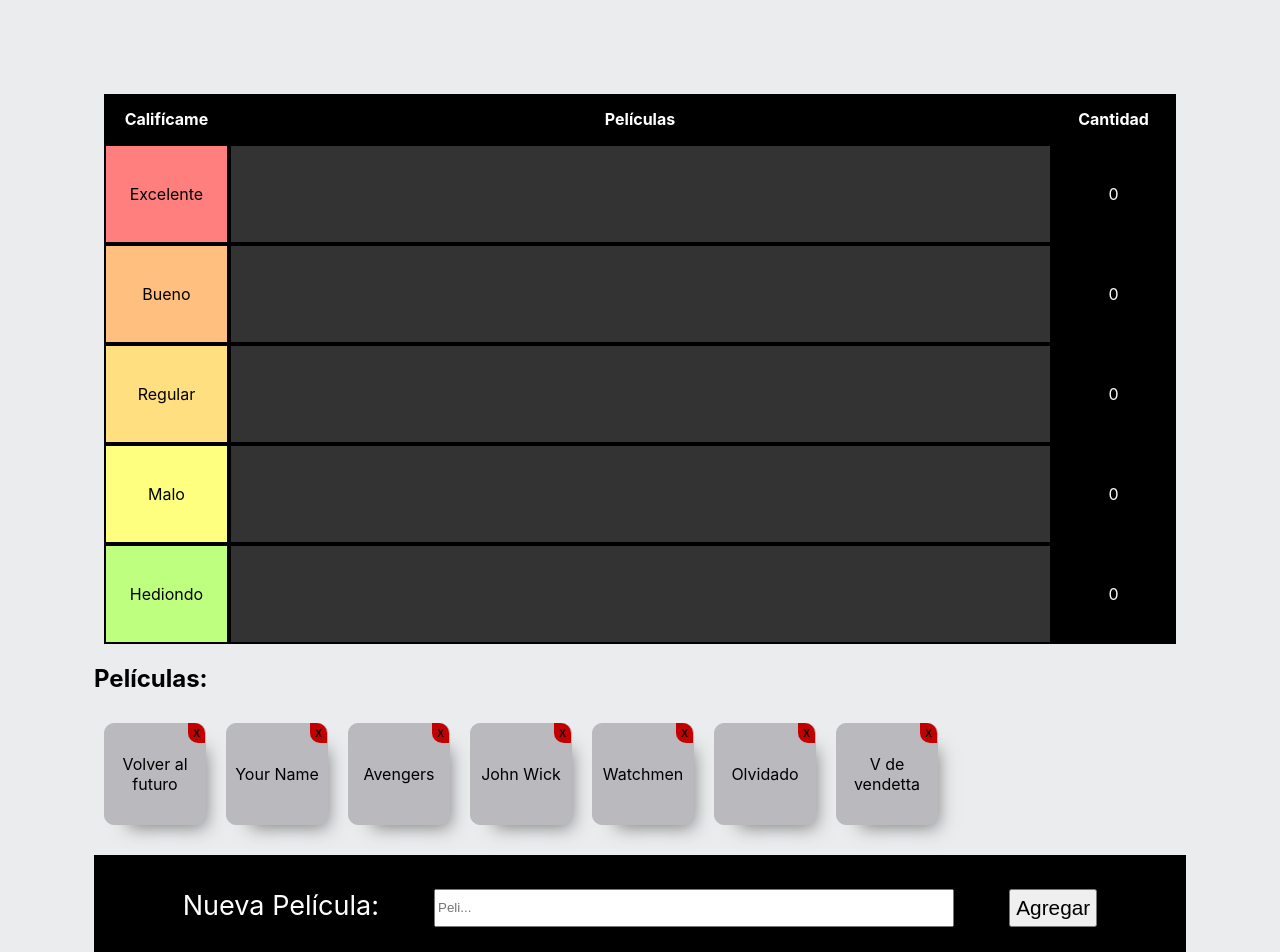
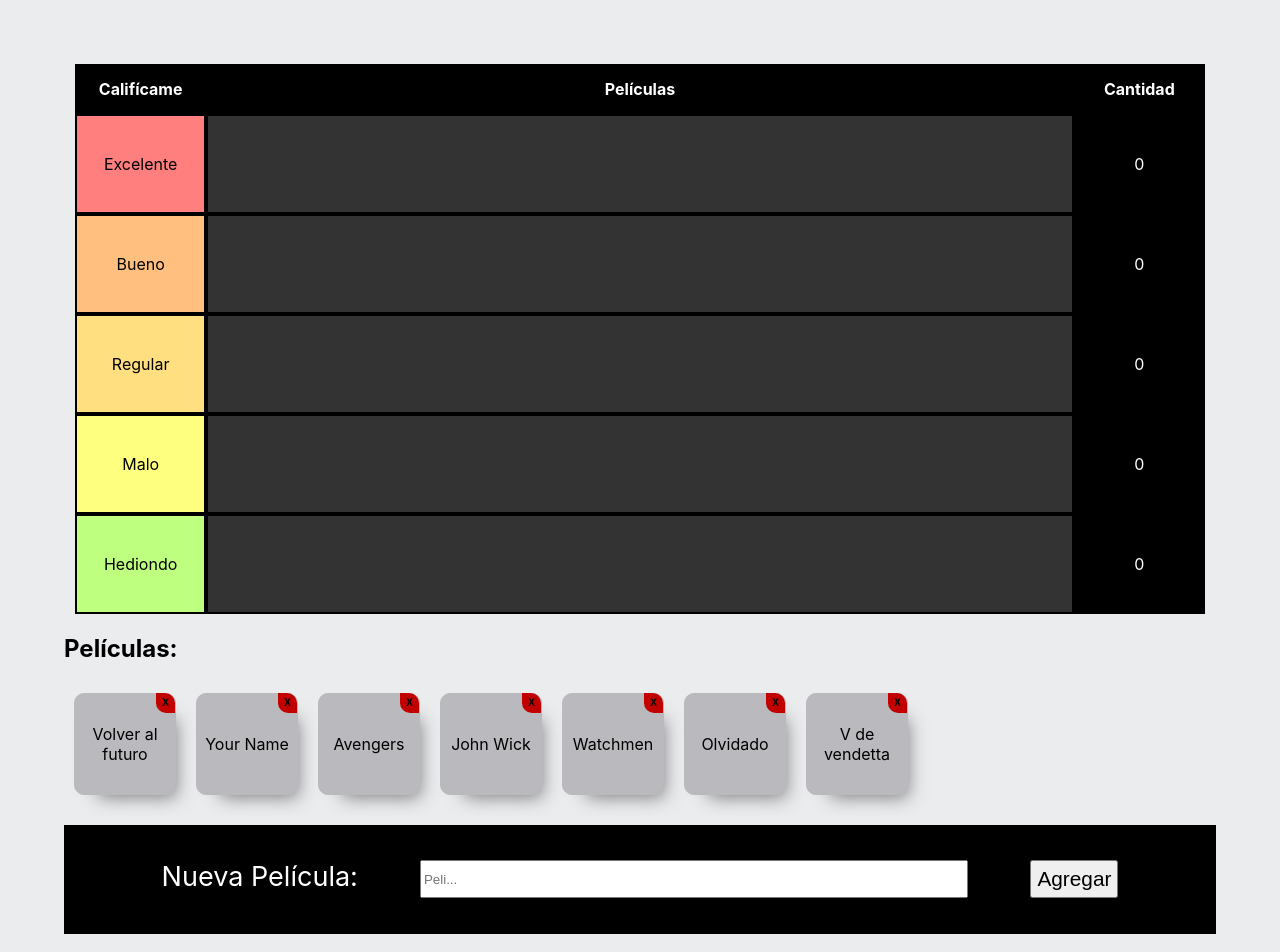
Before and after one commit to andregbracco/reactPeliculas, a React (Create React App) app: page / in a window 1280 px wide. Shown: the top 952 px of the page. Built offline with nearby package versions, Linux system fonts and the light colour scheme.

Commit message:
styled components

```diff
--- a/src/App.css
+++ b/src/App.css
@@ -4,6 +4,7 @@
   margin: auto;
   padding: 5%;
 }
+
 .row {
   display: flex;
   flex-direction: row;
@@ -25,6 +26,27 @@
   font-size: 1.2em;
   cursor: pointer;
 }
+
+.row.cabecera {
+  height: 50px;
+  font-weight: bold;
+}
+.row.cabecera .pelis {
+  justify-content: center;
+  background-color: #000000;
+  color: ffffff;
+
+}
+.pelis {
+  border: solid 2px #000000;
+  width: 75%;
+  display: flex;
+  justify-content: left;
+  align-items: center;
+  background: #333;
+  color: #ffffff;
+}
+/*
 .excelente {
   background: rgb(255, 127, 127);
   color: #000000;
@@ -45,25 +67,7 @@
   background: rgb(191, 255, 127);
   color: #000000;
 }
-.row.cabecera {
-  height: 50px;
-  font-weight: bold;
-}
-.pelis {
-  border: solid 2px #000000;
-  width: 75%;
-  display: flex;
-  justify-content: left;
-  align-items: center;
-  background: #333;
-  color: #ffffff;
-}
-.row.cabecera .pelis {
-  justify-content: center;
-  background-color: #000000;
-  color: ffffff;
 
-}
 .tabla {
   margin: 30px;
 }
@@ -72,6 +76,7 @@
   justify-content: flex-start;
   flex-wrap: wrap;
 }
+
 .cardpeli {
   display: flex;
   position: relative;
@@ -85,6 +90,7 @@
   box-shadow: 12px 14px 17px -12px rgba(125,124,125,1);
   border: solid 1px #BAB9BD;
 }
+
 .seleccionada {
   display: flex;
   position: relative;
@@ -100,6 +106,7 @@
   cursor: pointer;
   color: #000000;
 }
+
 .cardpeli:active {
   background-color: blue;
 }
@@ -162,3 +169,4 @@ button {
   cursor: pointer;
   color: #000000;
 }
+*/
--- a/src/App.js
+++ b/src/App.js
@@ -5,7 +5,7 @@ import listaPelis from './datos/listaPelis'
 import IngresaNuevoJuego from './components/IngresaNuevoJuego';
 import ListaPelis from './components/ListaPelis';
 import Cabecera from './components/Cabecera';
-import Fila from './components/Fila';
+import Fila from './components/Fila/Fila';
 import Seleccionada from './components/Seleccionada';
 
 function App() {
--- a/src/components/Card.js
+++ b/src/components/Card.js
@@ -1,22 +1,17 @@
 import React from 'react';
+import Div from './CardStyle'
 
 const Card = ({peli, setSeleccionada, seleccionada, eliminar }) => {
-
 
     function seleccionar() {
         setSeleccionada(peli)
     }
-    function devolver() {
-        return (
-            <div key={peli} onClick={seleccionar} className={peli === seleccionada ? "seleccionada" : "cardpeli"}>
-                <p className="nombrePeli">{peli}</p>
-                <button onClick={()=>eliminar(peli)} className="delete">X</button>
-            </div>
-        )
-    }
 
     return (
-        devolver()
+        <Div seleccionada={peli === seleccionada} onClick={seleccionar}  >
+            <button onClick={()=>eliminar(peli)} className="delete">X</button>
+            <p className="nombrePeli">{peli}</p>
+        </Div>
     )
 }
 export default Card;
--- /dev/null
+++ b/src/components/CardStyle.js
@@ -0,0 +1,47 @@
+import styled from 'styled-components';
+
+
+const Div = styled.div`
+    display: flex;
+    position: relative;
+    width: 100px;
+    height: 100px;
+    border-radius: 10px;
+    margin: 10px;
+    justify-content: center;
+    align-items: center;
+    box-shadow: 12px 14px 17px -12px rgba(125,124,125,1);
+    cursor: pointer;
+    background-color: ${({seleccionada}) => seleccionada ? '#ffffff' : '#BAB9BD'};
+    border: solid 1px ${({seleccionada}) => seleccionada ? '#000000' : '#BAB9BD'};
+    color: #000000;
+
+    &:active {
+        background-color: blue;
+    }
+    &:hover {
+        background-color: #EBEAEC;
+        border: solid 1px #000000;
+    }
+    .nombrePeli {
+        text-align: -webkit-center;
+        cursor: pointer;
+        color: #000000;
+    }
+    .delete {
+        position: absolute;
+        background-color: #c30000;
+        border-radius: 0 10px 0 10px;
+        right: 0;
+        top: -1px;
+        border: 0;
+        height: 20px;
+        font-size: x-small;
+        font-weight: bold;
+    }
+    .delete:hover {
+    background-color: red;
+    }
+`;
+
+export default Div;
--- a/src/components/Fila.js
+++ b/src/components/Fila/Fila.js
@@ -1,8 +1,10 @@
 import React from 'react';
 import { useState } from 'react';
-import Card from './Card';
+import Card from '../Card';
 
-const Fila = ({calificacion, setSeleccionada, seleccionada, borrarSeleccionada, agregarPelicula}) => {
+import css from './Fila.module.css';
+
+const Fila = ({calificacion, seleccionada, borrarSeleccionada, agregarPelicula}) => {
 
     const [listaDePeliculas, setListaDePeliculas] = useState([])
 
@@ -19,18 +21,18 @@ const Fila = ({calificacion, setSeleccionada, seleccionada, borrarSeleccionada,
 
     return (
         <div>
-          <div className="row">
-            <div className={"col " + calificacion.toLowerCase()}>
+          <div className={css.row}>
+            <div className={css.col + ' ' + css[calificacion.toLowerCase()]}>
               <p onClick={sumarLista} >{calificacion}</p>
             </div>
-            <div className="pelis">
+            <div className={css.pelis}>
               {listaDePeliculas.map(peli=> <Card peli={peli}
                                                 setSeleccionada={()=>{}}
                                                 seleccionada={seleccionada}
                                                 eliminar={eliminarDeFila}
                                           />)}
             </div>
-            <div className="col">
+            <div className={css.col}>
               {listaDePeliculas.length}
             </div>
           </div>
--- /dev/null
+++ b/src/components/Fila/Fila.module.css
@@ -0,0 +1,76 @@
+.row {
+    display: flex;
+    flex-direction: row;
+    flex-wrap: wrap;
+    height: 100px;
+    justify-content: center;
+  }
+.col {
+    display: flex;
+    justify-content: center;
+    border: solid 2px #000000;
+    width: 11%;
+    text-align: center;
+    background-color: #000000;
+    align-items: center;
+    color: #ffffff;
+ }
+.row .col p:hover {
+    font-size: 1.2em;
+    cursor: pointer;
+}
+  .excelente {
+    background: rgb(255, 127, 127);
+    color: #000000;
+  }
+  .bueno {
+    background: rgb(255, 191, 127);
+    color: #000000;
+  }
+  .regular {
+    background: rgb(255, 223, 127);
+    color: #000000;
+  }
+  .malo {
+    background: rgb(255, 255, 127);
+    color: #000000;
+  }
+  .hediondo {
+    background: rgb(191, 255, 127);
+    color: #000000;
+  }
+
+
+.row .cardpeli {
+    width: 70px;
+    height: 70px;
+    white-space: wrap;
+    overflow: hidden;
+    text-overflow: ellipsis;
+    text-align: center;
+  }
+  .row .seleccionada {
+    width: 70px;
+    height: 70px;
+    white-space: wrap;
+    overflow: hidden;
+    text-overflow: ellipsis;
+    text-align: center;
+  }
+
+
+.pelis {
+    border: solid 2px #000000;
+    width: 75%;
+    display: flex;
+    justify-content: left;
+    align-items: center;
+    background: #333;
+    color: #ffffff;
+  }
+  .row.cabecera .pelis {
+    justify-content: center;
+    background-color: #000000;
+    color: ffffff;
+
+  }
--- a/src/components/IngresaNuevoJuego.js
+++ b/src/components/IngresaNuevoJuego.js
@@ -1,5 +1,31 @@
 import React from 'react';
 import { useState } from 'react';
+import styled from 'styled-components';
+
+const Div = styled.div`
+
+  display: flex;
+  justify-content: space-evenly;
+  font-size: 1.3em;
+  margin-top: 20px;
+  border: solid 1px black;
+  padding: 3%;
+  background-color: #000000;
+  color: #ffffff;
+
+  .pelinueva {
+    width: 50%;
+  }
+
+  label {
+    font-size: 1.3em;
+  }
+  button {
+    font-size: 1em;
+    padding: 5px;
+  }
+`;
+
 
 const IngresaNuevoJuego = ({ setPeliNueva, setPeliculas}) => {
     const [nueva, setNueva] = useState('');
@@ -17,11 +43,11 @@ const IngresaNuevoJuego = ({ setPeliNueva, setPeliculas}) => {
     }
 
     return (
-      <div className="agregar">
+      <Div>
         <label>Nueva Película:</label>
         <input onChange={tomaValor} type="text" className="pelinueva" placeholder="Peli..." value={nueva}></input>
         <button onClick={guardaNueva}>Agregar</button>
-      </div>
+      </Div>
     )
 }
 export default IngresaNuevoJuego;
--- a/src/components/ListaPelis.js
+++ b/src/components/ListaPelis.js
@@ -1,25 +1,36 @@
 import React from 'react';
 import '../App.css';
 import Card from './Card';
+import styled from 'styled-components';
+
+const Div = styled.div `
+  display: flex;
+  justify-content: flex-start;
+  flex-wrap: wrap;
+
+  &:hover {
+    justify-content: space-between;
+  }
+`
 
 const ListaPelis = ({peliculas, seleccionada, setSeleccionada, eliminar }) => {
 
     return (
-      <>
+      <div>
           <h2>Películas:</h2>
-          <div className="conteiner-pelis">
-
-            {peliculas.map(peli => <Card
+          <Div>
+            {peliculas.map(peli =>
+              <Card
+                  key={peli}
                   peli={peli}
                   setSeleccionada={setSeleccionada}
                   seleccionada={seleccionada}
                   eliminar={eliminar}
               />
-
             )
             }
+          </Div>
       </div>
-      </>
     )
 }
 export default ListaPelis;
--- a/src/components/Seleccionada.js
+++ b/src/components/Seleccionada.js
@@ -1,8 +1,12 @@
 import React from 'react';
+
+import css from './Seleccionada.module.css';
 
 const Seleccionada = ({seleccionada}) => {
     return (
-        <h2>Seleccionada: {seleccionada}</h2>
+        <h2 className={css.titulo}>
+            Seleccionada: {seleccionada}
+        </h2>
     )
 }
 
--- /dev/null
+++ b/src/components/Seleccionada.module.css
@@ -0,0 +1,3 @@
+.titulo {
+    color: red;
+}
```
Also changed, not shown: package.json (+8 -4 lines), 21 other files (tests, documents, lock files or other folders). Lines whose indentation alone changed are shown as unchanged.
